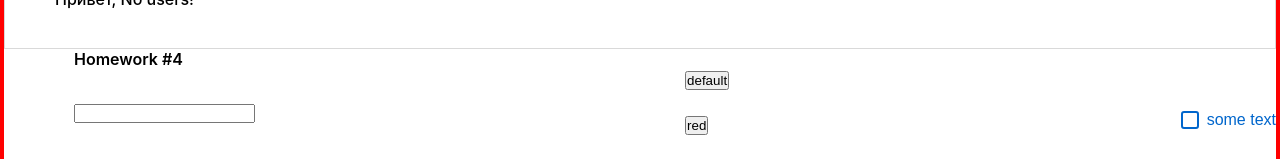
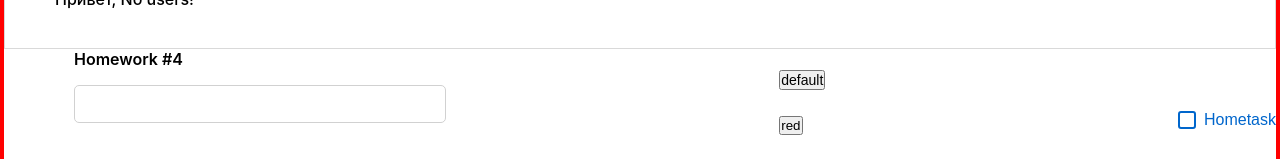
Before and after one commit to 0lgaP1/homework-front-main-TEST, a React (Create React App) app: page / in a window 1280 px wide. Shown: the part 755-914 px from the top of the page. Built offline with nearby package versions, Linux system fonts and the light colour scheme.

Commit message:
SuperCheckboxes fixes

```diff
--- a/src/s2-homeworks/hw04/Stand.tsx
+++ b/src/s2-homeworks/hw04/Stand.tsx
@@ -4,7 +4,7 @@ import SuperInputText from './common/c1-SuperInputText/SuperInputText'
 import SuperCheckbox from './common/c3-SuperCheckbox/SuperCheckbox'
 import SuperButton from './common/c2-SuperButton/SuperButton'
 
-const Stand = () => {
+export const Stand = () => {
     const [stateForAllInputs, setValue] = useState<string>('')
     const [error, setError] = useState<string>('')
     const [stateForAllCheckboxes, setChecked] = useState<boolean>(false)
@@ -81,7 +81,7 @@ const Stand = () => {
                         checked={stateForAllCheckboxes}
                         onChangeChecked={setChecked}
                     >
-                        some text
+                        Hometask
                     </SuperCheckbox>
                 </div>
                 {/*совместим со старым кодом:*/}
--- a/src/s2-homeworks/hw04/common/c1-SuperInputText/SuperInputText.module.css
+++ b/src/s2-homeworks/hw04/common/c1-SuperInputText/SuperInputText.module.css
@@ -2,19 +2,29 @@
 }
 
 .input {
+    width: 372px;
+    height: 38px;
+    border: 1px solid #D1D1D1;
+    border-radius: 5px;
 }
 
 .inputWrapper {
+    font-family: 'Montserrat', sans-serif;
 }
 
 .superInput {
 }
 
 .errorInput {
+    border: 1px solid #CC1439;
+    border-radius: 5px;
 }
 
 .errorInput:focus {
+    font-size: 14px;
 }
 
 .error {
+    color: #CC1439;
+    font-size: 10px;
 }
--- a/src/s2-homeworks/hw04/common/c2-SuperButton/SuperButton.module.css
+++ b/src/s2-homeworks/hw04/common/c2-SuperButton/SuperButton.module.css
@@ -1,35 +1,50 @@
 .button {
+    font-size: 14px;
+    font-weight: normal;
 }
 
 .disabled {
+    background-color: rgba(255, 255, 255, 0.37);
 }
 
 .secondary {
+    border: 5px solid #004D99;
+    color: #002E5C;
+    background-color: #ffffff;
 }
 
 .default {
+    background-color: #0066CC;
+    color: #ffffff;
 }
 
 .red {
+    background-color: #CC1439;
+    color: #FFFFFF;
 }
 
 .default:hover {
+    background-color: #0080FF;
 }
 
 .red:hover {
+    background-color: #FF1A47;
 }
 
 .secondary:hover {
+    background-color: #E5F0FA;
 }
 
-
 .default:active {
+    background-color: #0059B2;
 }
 
 .secondary:active {
+    background-color: #C9E5FF;
 }
 
 .red:active {
+    background-color: #B21232;
 }
 
 .button:disabled {
--- a/src/s2-homeworks/hw04/common/c3-SuperCheckbox/SuperCheckbox.tsx
+++ b/src/s2-homeworks/hw04/common/c3-SuperCheckbox/SuperCheckbox.tsx
@@ -12,6 +12,7 @@ type DefaultInputPropsType = DetailedHTMLProps<InputHTMLAttributes<HTMLInputElem
 type SuperCheckboxPropsType = Omit<DefaultInputPropsType, 'type'> & {
     onChangeChecked?: (checked: boolean) => void
     spanClassName?: string
+    checked?: boolean
 }
 
 const SuperCheckbox: React.FC<SuperCheckboxPropsType> = (
@@ -22,23 +23,28 @@ const SuperCheckbox: React.FC<SuperCheckboxPropsType> = (
         spanClassName,
         children, // в эту переменную попадёт текст, типизировать не нужно так как он затипизирован в React.FC
         id,
+        checked,
 
         ...restProps // все остальные пропсы попадут в объект restProps
     }
 ) => {
+    const isControlled = checked !== undefined;
+    const [internalChecked, setInternalChecked] = React.useState(false)
+    const actualChecked = isControlled ? checked : internalChecked;
     const onChangeCallback = (e: ChangeEvent<HTMLInputElement>) => {
-        // задачка на написание онченджа
+        const newChecked = e.currentTarget.checked;
+        if (!isControlled) setInternalChecked(newChecked);
+        onChange && onChange(e);
+        onChangeChecked && onChangeChecked(newChecked)}
 
-    }
-
-    const finalInputClassName = s.checkbox
-        + (className ? ' ' + className : '')
+    const finalInputClassName = s.checkbox + (className ? ' ' + className : '')
 
     return (
         <label className={s.label}>
             <input
                 id={id}
                 type={'checkbox'}
+                checked={actualChecked}
                 onChange={onChangeCallback}
                 className={finalInputClassName}
                 {...restProps} // отдаём инпуту остальные пропсы если они есть (checked например там внутри)
```
